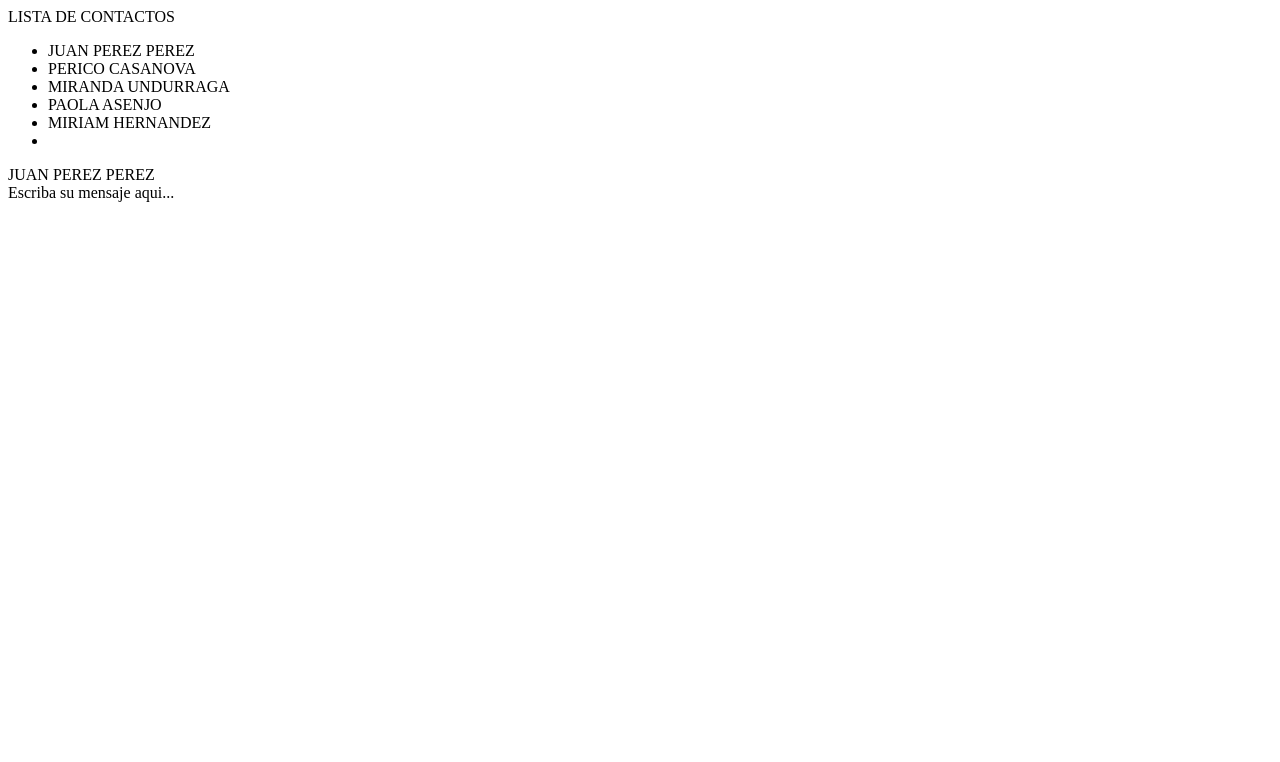
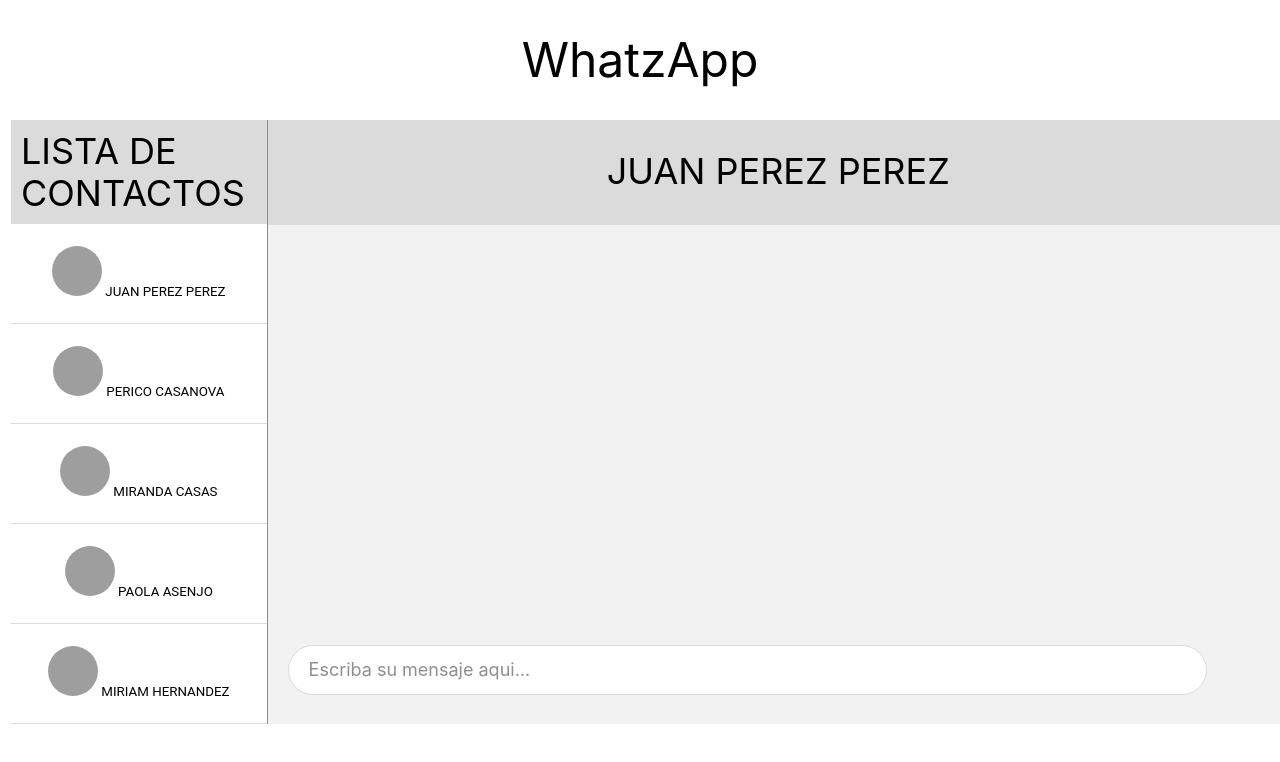
Before and after one commit to krisu50/Zafary, a plain HTML site: page WhatZapp/index.html in a window 1280 px wide. Drawn offline with Linux system fonts and the light colour scheme; grey boxes are pictures that could not be loaded.

Commit message:
Muchos cambios para llegar al resultado final

```diff
--- /dev/null
+++ b/Home/styles.css
@@ -0,0 +1,29 @@
+h1{
+    font-family: -apple-system, BlinkMacSystemFont, 'Segoe UI', Roboto, Oxygen, Ubuntu, Cantarell, 'Open Sans', 'Helvetica Neue', sans-serif;
+    font-style: normal;
+    font-weight: normal;
+    font-size: 48px;
+    line-height: 56px;
+    text-align: center;
+
+    color: #000000;
+ }
+
+ h2{
+    font-family: -apple-system, BlinkMacSystemFont, 'Segoe UI', Roboto, Oxygen, Ubuntu, Cantarell, 'Open Sans', 'Helvetica Neue', sans-serif;
+    font-style: normal;
+    font-weight: normal;
+    font-size: 48px;
+    line-height: 56px;
+    text-align: center;
+
+    color: #000000;
+ }
+
+ img{
+    margin-left: 5%;
+ }
+
+ main{
+     align-content: center;
+ }
--- /dev/null
+++ b/Layout/styles.css
@@ -0,0 +1,96 @@
+* {
+    display: grid;
+    box-sizing: border-box;
+  }
+
+ body {
+    margin: 0;
+    display: grid;
+    position: absolute;
+    top: 0;
+    bottom: 0;
+    left: 0;
+    right: 0;
+ }
+
+ main {
+    display: grid;
+    align-items: center;
+    justify-items: center;
+ }
+
+ h1{
+    align-items: center;
+    justify-items: center;
+    text-align: center;
+    font-family: Roboto;
+    font-style: normal;
+    font-weight: normal;
+    font-size: 40px;
+    line-height: 45px;
+
+    color: #FFFFFF;
+ }
+
+ header{
+    align-items: center;
+    display: block;
+    position: absolute;
+    left: 0%;
+    right: 0%;
+    top: 0%;
+    background: #333333;
+ }
+
+ .contenedor-principal{
+    display: grid;
+    position: absolute;
+    grid-template-columns: 25% 75%;
+    left: 0%;
+    right: 0%;
+    top: 9.2%;
+    bottom: 0%;
+ }
+
+ .frame{
+    background: #F2FCFF;
+ }
+ article{
+    display: block;
+ }
+
+ button{
+    text-align: center;
+    font-family: Roboto;
+    font-style: normal;
+    font-weight: normal;
+    font-size: 48px;
+    line-height: 56px;
+    width: 100%;
+    padding: 5%;
+    border: none;
+
+    border-bottom: 2px solid #77DFFF;
+    color: #000000;
+    background: #C3F1FF;
+ }
+
+ .sidemenu button:hover {
+    cursor: pointer;
+    background: #77DFFF;
+  }
+
+ .sidemenu{
+    background: #C3F1FF;
+ }
+
+ .iframe-layout{
+     width: 100%;
+     height: 100%;
+ }
+
+ .btn-img{
+    position: absolute;
+    height: 50px;
+    width: 50px;
+ }
--- a/WhatZapp/Styles.css
+++ b/WhatZapp/Styles.css
@@ -1,58 +1,119 @@
 body {
-    margin: 0px;
+    margin: 1px;
+}
+h1{
+    font-family: -apple-system, BlinkMacSystemFont, 'Segoe UI', Roboto, Oxygen, Ubuntu, Cantarell, 'Open Sans', 'Helvetica Neue', sans-serif;
+    font-style: normal;
+    font-weight: normal;
+    font-size: 48px;
+    line-height: 56px;
+
+    color: #000000;
+    text-align: center;
 }
 
-ul{
-    list-style: none;
+main{
+    display: grid;
 }
 
 .contenedor-contactos{
     display: grid;
-    border: 2px solid greenyellow;
 }
 
 .contenedor-principal {
     display: grid;
-    border: 2px solid red;
-    grid-template-columns: 30% 70%;
-    grid-template-rows: 30%;
-    height: auto;
+    grid-template-columns: 20% 80%;
+    height: 100%;
+    width: 100%;
+    margin-left: 10px;
+    margin-right: 10px;
 }
 
-.contactos{
-    display: grid;
-    border: 2px solid blue;
-    justify-content: center;
-    height: 100%;
+.contactos-header{
+    font-family: -apple-system, BlinkMacSystemFont, 'Segoe UI', Roboto, Oxygen, Ubuntu, Cantarell, 'Open Sans', 'Helvetica Neue', sans-serif;
+    font-style: normal;
+    font-weight: normal;
+    font-size: 36px;
+    line-height: 42px;
+    padding: 10px;
+
+    color: #000000;
+    background-color: #DBDBDB;
 }
 
-.lista-contactos {
-    display: grid;
-    grid-template-rows: auto;
-    grid-auto-columns: auto;
-    border:2px solid cyan;
-    padding: 5px;
+img{
+    height: 50px;
+    width: 50px;
+    border-radius: 50%;
 }
 
 .caja-chat {
     display: grid;
-    border-style: solid;
-    border-color: indigo;
-    grid-template-rows: 20% 60% 20%;
+    grid-template-rows: 17.3% 82.7%;
 }
 
 .nombre-contacto{
-    border: 2px solid blue;
-    column-width: 20%;
+    font-family: -apple-system, BlinkMacSystemFont, 'Segoe UI', Roboto, Oxygen, Ubuntu, Cantarell, 'Open Sans', 'Helvetica Neue', sans-serif;
+    font-style: normal;
+    font-weight: normal;
+    font-size: 36px;
+    line-height: 42px;
+    text-align: center;
+    padding-top: 30px;
+    border-left: 1px solid #8C8C8C;
+
+    color: #000000;
+    background-color: #DBDBDB;
     justify-content: center;
-    padding-bottom: 10px;
-    padding-top: 10px;
 }
 
 .historial-mensajes{
-    border: 2px solid grey;
+    border: none;
+    border-left: 1px solid #8C8C8C;
+    background: #F2F2F2;
 }
 
 .chat-box{
-    border: 2px solid green;
+    position: relative;
+    top: 420px;
+    margin-left: 20px;
+    padding: 20px;
+    background: #FFFFFF;
+    border: 1px solid #DBDBDB;
+    box-sizing: border-box;
+    border-radius: 25px;
+    width: 90%;
+    height: 10%;
+
+    font-family: -apple-system, BlinkMacSystemFont, 'Segoe UI', Roboto, Oxygen, Ubuntu, Cantarell, 'Open Sans', 'Helvetica Neue', sans-serif;
+    font-style: normal;
+    font-weight: normal;
+    font-size: 18px;
+    line-height: 21px;
+
+    color: #8F8F8F;
 }
+
+.historial-mensajes input::placeholder{
+    color: #8F8F8F;
+    opacity: 1;
+}
+
+button{
+    border: none;
+    font-family: Roboto;
+    font-style: normal;
+    font-weight: normal;
+    font-size: 15;
+    line-height: 20px;
+    text-align: center;
+    border-bottom: 1px solid #DBDBDB;
+
+    color: #000000;
+    background-color: #FFFFFF;
+    height: 100px;
+}
+
+.contenedor-contactos button:hover {
+    cursor: pointer;
+    background: #F2F2F2;
--- a/WhatZapp/index.html
+++ b/WhatZapp/index.html
@@ -6,29 +6,28 @@
     <meta name="viewport" content="width=device-width, initial-scale=1.0">
     <meta http-equiv="X-UA-Compatible" content="ie=edge">
     <title>Document</title>
-    <link rel="stylesheet" href="./Estilos.css">
+    <link rel="stylesheet" href="./Styles.css">
 </head>
 
 <body>
+    <h1>WhatzApp</h1>
     <main class="contenedor-principal">
         <section class="contenedor-contactos">
-            <article class="contactos">LISTA DE CONTACTOS</article>
-                <ul class="lista-contactos">
-                    <li>JUAN PEREZ PEREZ</li>
-                    <li>PERICO CASANOVA</li>
-                    <li>MIRANDA UNDURRAGA</li>
-                    <li>PAOLA ASENJO</li>
-                    <li>MIRIAM HERNANDEZ</li>
-                    <li></li>
-                </ul>
+            <article class="contactos-header">LISTA DE CONTACTOS</article>
+            <button id="btnCto1" class="contacto"><img src="https://randomuser.me/api/portraits/men/13.jpg" alt=""> JUAN PEREZ PEREZ</button>
+            <button id="btnCto2" class="contacto"><img src="https://randomuser.me/api/portraits/men/47.jpg" alt=""> PERICO CASANOVA</button>
+            <button id="btnCto3" class="contacto"><img src="https://randomuser.me/api/portraits/women/63.jpg" alt=""> MIRANDA CASAS</button>
+            <button id="btnCto4" class="contacto"><img src="https://randomuser.me/api/portraits/women/60.jpg" alt=""> PAOLA ASENJO</button>
+            <button id="btnCto5" class="contacto"><img src="https://randomuser.me/api/portraits/women/76.jpg" alt=""> MIRIAM HERNANDEZ</button>
         </section>
         <section class="caja-chat">
             <article class="nombre-contacto">JUAN PEREZ PEREZ</article>
-            <article class="historial-mensajes"></article>
-            <article class="chat-box">Escriba su mensaje aqui...</article>
+            <article class="historial-mensajes">
+                <input class="chat-box" type="text" placeholder='Escriba su mensaje aqui...'>
+            </article>
+
         </section>
     </main>
-
 </body>
 
 </html>
--- a/Zpotify/Styles.css
+++ b/Zpotify/Styles.css
@@ -1,5 +1,9 @@
+*{
+    align-content: center;
+}
+
 body {
-    margin:0;
+    text-align: center;
 }
 
 main{
@@ -7,11 +11,22 @@
     background-color: #E5E5E5;
 }
 
-.caja-principal h1{
+.caja-principal h2{
     text-align: center;
+    align-content: center;
 }
 
 h1{
+    font-family: -apple-system, BlinkMacSystemFont, 'Segoe UI', Roboto, Oxygen, Ubuntu, Cantarell, 'Open Sans', 'Helvetica Neue', sans-serif;
+    font-style: normal;
+    font-weight: normal;
+    font-size: 48px;
+    line-height: 56px;
+
+    color: #000000;
+}
+
+h2{
     font-family: -apple-system, BlinkMacSystemFont, 'Segoe UI', Roboto, Oxygen, Ubuntu, Cantarell, 'Open Sans', 'Helvetica Neue', sans-serif;
     font-style: normal;
     font-weight: normal;
@@ -22,32 +37,25 @@
 
 .caja-principal{
     position: absolute;
-    width: 608px;
-    height: 1050px;
-    left: 475px;
-    top: 60px;
-
+    display: grid;
     background: #F2FCFF;
     border: 2px solid #C3F1FF;
     box-sizing: border-box;
     border-radius: 30px;
+    align-items: center;
+    padding-left: 20px;
+    padding-right: 20px;
+    padding-bottom: 20px;
+    margin-left: 30%;
 }
 
 .caja-artistas{
-    position: absolute;
-    width: 490px;
-    height: 885px;
-    left: 10px;
-    top: 70px;
     display: grid;
+    align-items: center;
     grid-template-columns: 140px 140px 140px;
     border-radius: 20px;
-    top: 110px;
-    padding-left: 45px;
     grid-row-gap: 20px;
     grid-column-gap: 30px;
-    padding-top: 20px;
-
 }
 
 img{
@@ -68,6 +76,7 @@
     box-sizing: border-box;
     border-radius: 20px;
     text-align: center;
+    align-items: center;
 }
 
 p{
```
Also changed, not shown: Home/index.html (added, +17 -0 lines), Layout/index.html (added, +32 -0 lines), Layout/index.js (added, +22 -0 lines), Zpotify/index.html (+2 -1 lines), login/index.html (+5 -4 lines), login/index.js (+22 -13 lines), login/styles.css (+10 -1 lines).
